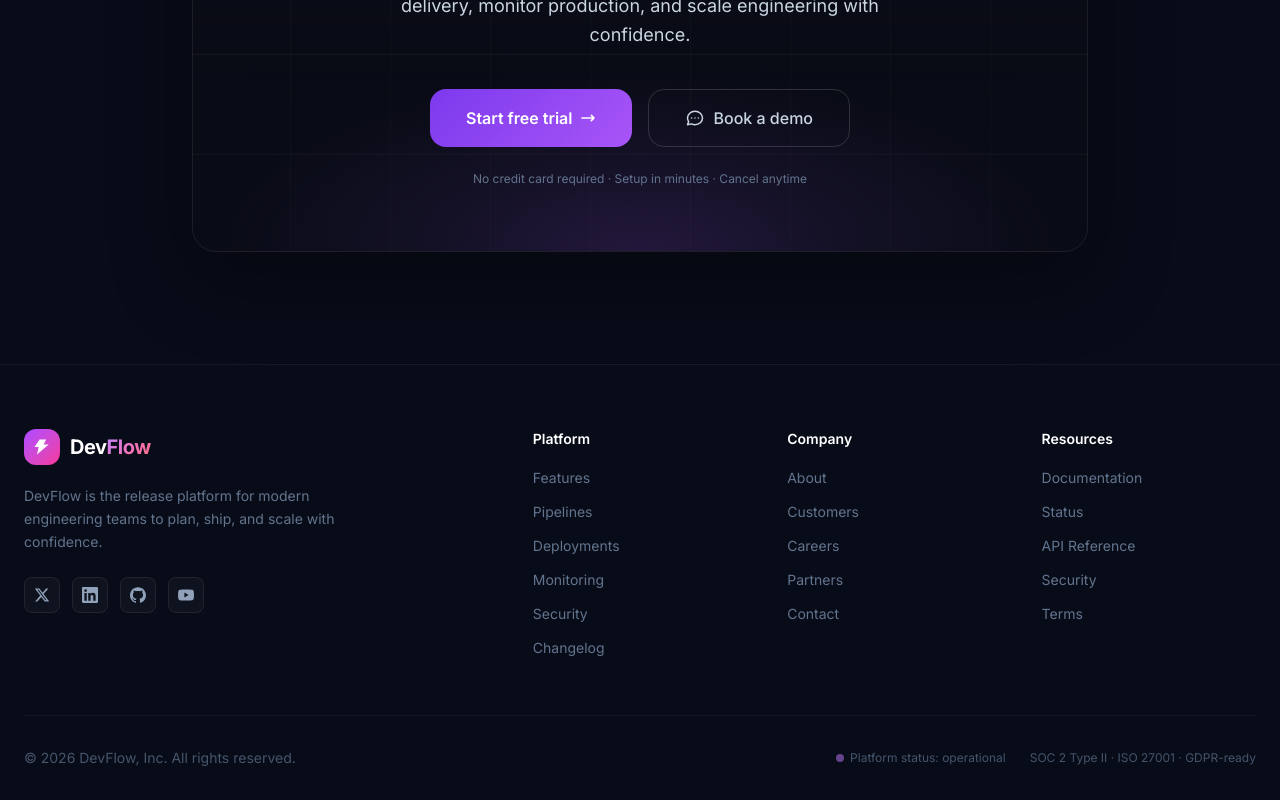
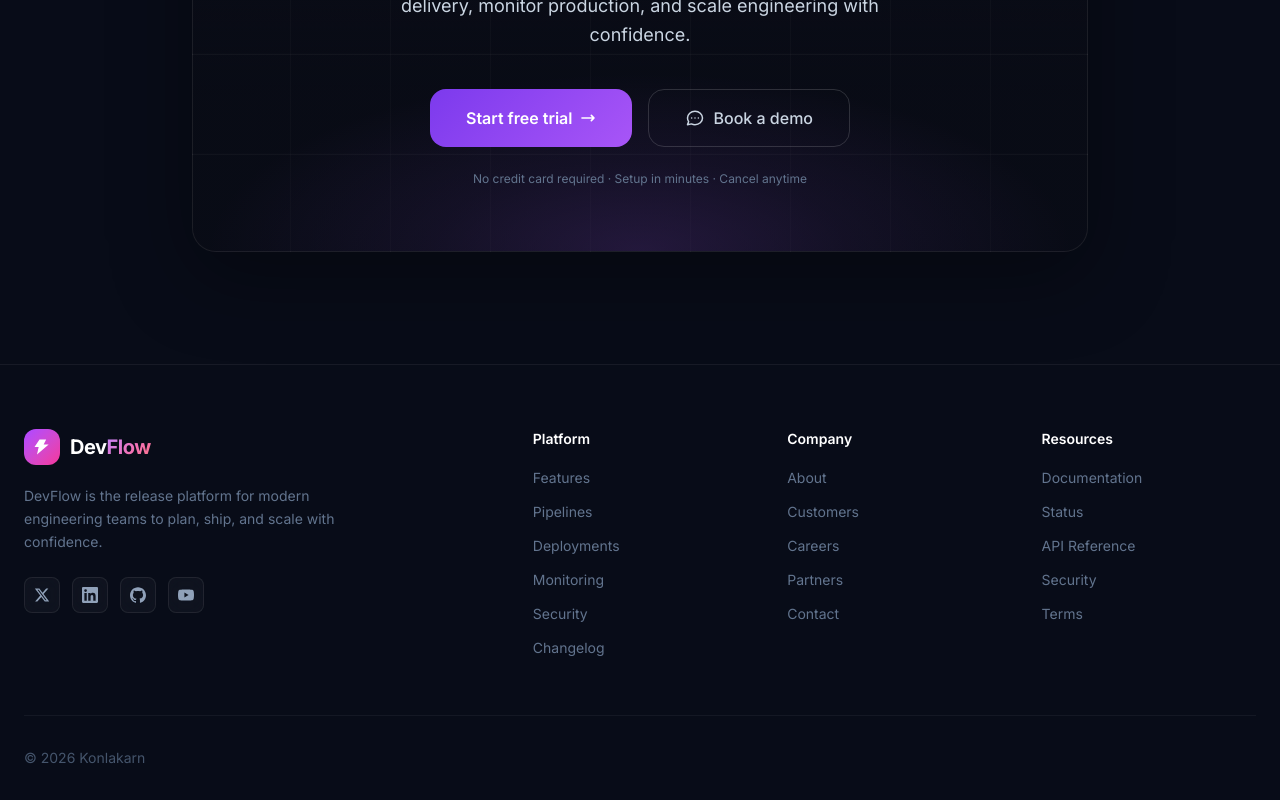
Before and after one commit to konlakarn163/devflow-landing, a React (Vite) app: page / in a window 1280 px wide. Shown: the part 5814-6614 px from the top of the page. Built offline with nearby package versions, Linux system fonts and the light colour scheme.

Commit message:
fix: update footer copyright and remove platform status information

```diff
--- a/src/components/Footer.jsx
+++ b/src/components/Footer.jsx
@@ -56,17 +56,10 @@ export default function Footer() {
         </div>
 
         {/* Bottom bar */}
-        <div className="border-t border-white/5 pt-8 flex flex-col md:flex-row items-center justify-between gap-4">
+        <div className="border-t border-white/5 pt-8">
           <p className="text-slate-600 text-sm">
-            © 2026 DevFlow, Inc. All rights reserved.
+            © 2026 Konlakarn
           </p>
-          <div className="flex items-center gap-6">
-            <span className="flex items-center gap-1.5 text-slate-600 text-xs">
-              <span className="w-2 h-2 rounded-full bg-purple-400 animate-pulse inline-block" />
-              Platform status: operational
-            </span>
-            <span className="text-slate-600 text-xs">SOC 2 Type II · ISO 27001 · GDPR-ready</span>
-          </div>
         </div>
       </div>
     </footer>
```
